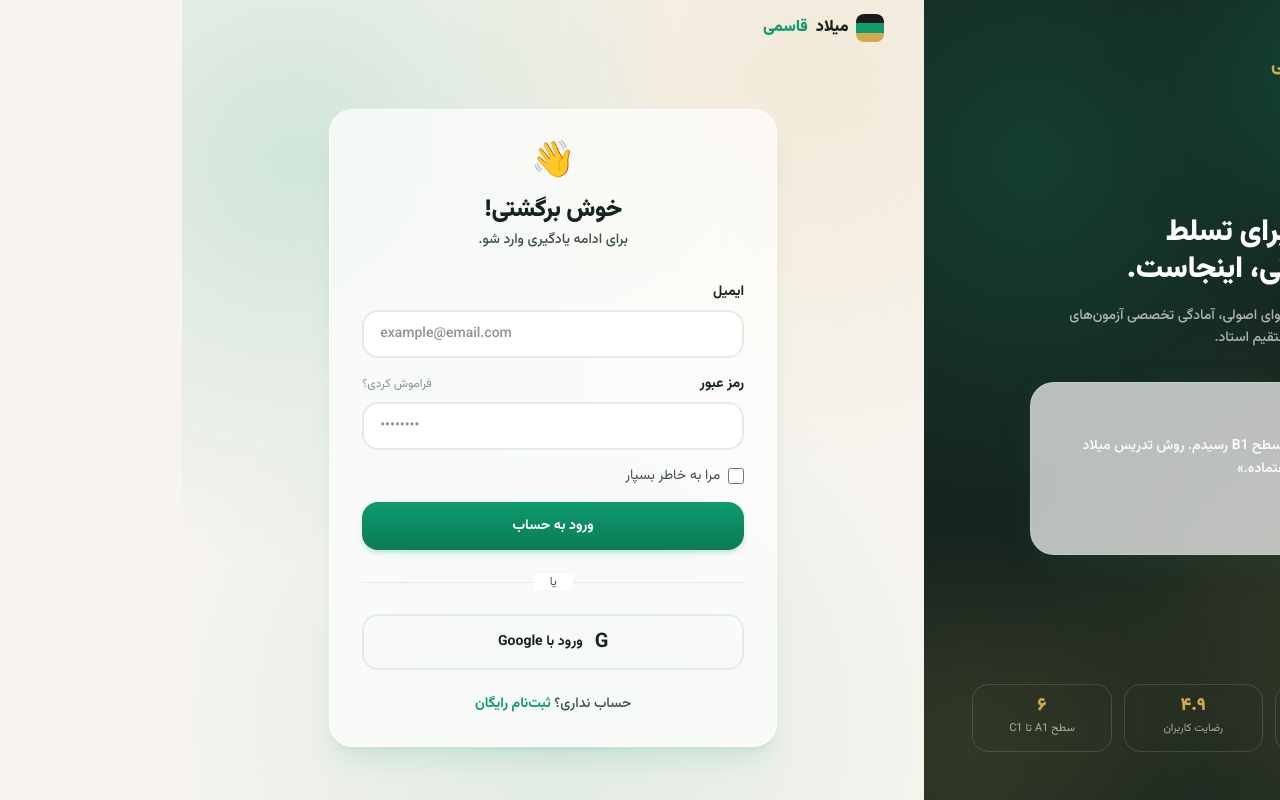
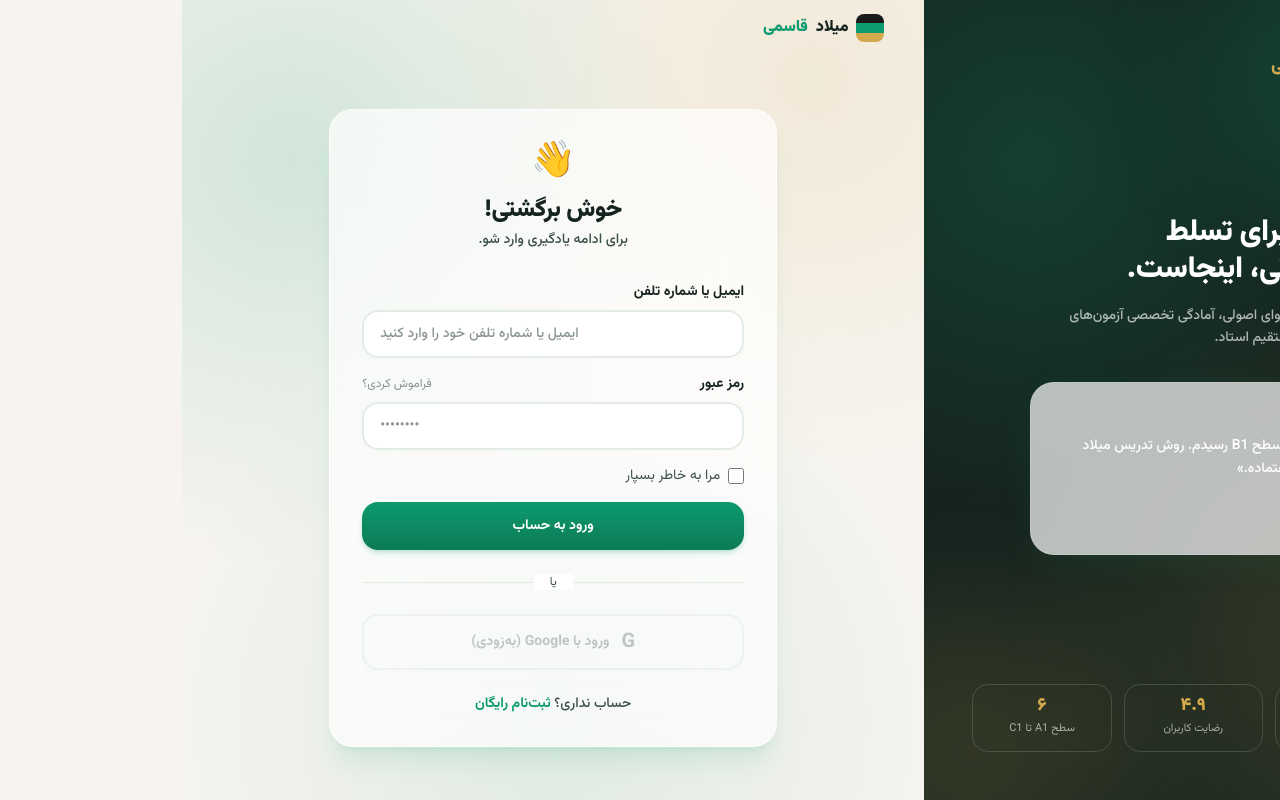
Before and after one commit to mgh13674195-bot/miladzaban-next, a Next.js app: page /login in a window 1280 px wide. Built offline with nearby package versions, Linux system fonts and the light colour scheme.

Commit message:
fix: make auth forms honest pending real backend

```diff
--- a/src/app/login/page.tsx
+++ b/src/app/login/page.tsx
@@ -1,8 +1,39 @@
 'use client'
+import { useState } from 'react'
 import Link from 'next/link'
 import AuthTrustPanel from '@/components/auth/AuthTrustPanel'
 
+const EMAIL_RE = /^[^\s@]+@[^\s@]+\.[^\s@]+$/
+const PHONE_RE = /^\+?[0-9]{8,15}$/
+
+function validateIdentifier(value: string): string | null {
+  const trimmed = value.trim()
+  if (!trimmed) return 'لطفاً ایمیل یا شماره تلفن را وارد کنید'
+  const isEmail = trimmed.includes('@')
+  const normalizedPhone = trimmed.replace(/[\s-]/g, '')
+  if (isEmail ? !EMAIL_RE.test(trimmed) : !PHONE_RE.test(normalizedPhone)) {
+    return 'ایمیل یا شماره تلفن معتبر وارد کنید'
+  }
+  return null
+}
+
 export default function LoginPage() {
+  const [identifier, setIdentifier] = useState('')
+  const [error, setError] = useState<string | null>(null)
+  const [notice, setNotice] = useState(false)
+
+  const handleSubmit = (e: React.FormEvent) => {
+    e.preventDefault()
+    const validationError = validateIdentifier(identifier)
+    if (validationError) {
+      setError(validationError)
+      setNotice(false)
+      return
+    }
+    setError(null)
+    setNotice(true)
+  }
+
   return (
     <div className="min-h-screen flex">
       {/* Branded trust panel — desktop only */}
@@ -31,10 +62,18 @@ export default function LoginPage() {
                 <p className="text-sm text-ink-soft">برای ادامه یادگیری وارد شو.</p>
               </div>
 
-              <form className="space-y-4" onSubmit={(e) => e.preventDefault()}>
+              <form className="space-y-4" onSubmit={handleSubmit}>
                 <div>
-                  <label className="input-label">ایمیل</label>
-                  <input type="email" className="input" placeholder="example@email.com" dir="ltr" />
+                  <label className="input-label">ایمیل یا شماره تلفن</label>
+                  <input
+                    type="text"
+                    className="input"
+                    placeholder="ایمیل یا شماره تلفن خود را وارد کنید"
+                    dir="ltr"
+                    value={identifier}
+                    onChange={(e) => { setIdentifier(e.target.value); setError(null); setNotice(false) }}
+                  />
+                  {error && <p className="text-xs text-red-600 mt-1.5">{error}</p>}
                 </div>
                 <div>
                   <div className="flex items-center justify-between mb-2">
@@ -52,6 +91,12 @@ export default function LoginPage() {
                 <button type="submit" className="btn-primary w-full justify-center text-sm py-3.5">
                   ورود به حساب
                 </button>
+
+                {notice && (
+                  <p className="text-xs text-ink-soft bg-cream border border-line rounded-xl p-3 leading-relaxed">
+                    ورود هنوز فعال نشده است. این بخش به‌زودی با سیستم امن ایمیل یا شماره تلفن راه‌اندازی می‌شود.
+                  </p>
+                )}
               </form>
 
               <div className="relative my-6">
@@ -59,8 +104,13 @@ export default function LoginPage() {
                 <div className="relative flex justify-center"><span className="bg-white px-4 text-xs text-ink-soft">یا</span></div>
               </div>
 
-              <button className="w-full flex items-center justify-center gap-3 border-2 border-line rounded-2xl py-3 text-sm font-bold text-ink hover:border-ink hover:bg-cream transition-all">
-                <span className="text-xl">G</span> ورود با Google
+              <button
+                type="button"
+                disabled
+                title="به‌زودی"
+                className="w-full flex items-center justify-center gap-3 border-2 border-line rounded-2xl py-3 text-sm font-bold text-ink-soft/50 opacity-60 cursor-not-allowed"
+              >
+                <span className="text-xl">G</span> ورود با Google (به‌زودی)
               </button>
 
               <p className="text-center text-sm text-ink-soft mt-6">
--- a/src/app/signup/page.tsx
+++ b/src/app/signup/page.tsx
@@ -1,8 +1,39 @@
 'use client'
+import { useState } from 'react'
 import Link from 'next/link'
 import AuthTrustPanel from '@/components/auth/AuthTrustPanel'
 
+const EMAIL_RE = /^[^\s@]+@[^\s@]+\.[^\s@]+$/
+const PHONE_RE = /^\+?[0-9]{8,15}$/
+
+function validateIdentifier(value: string): string | null {
+  const trimmed = value.trim()
+  if (!trimmed) return 'لطفاً ایمیل یا شماره تلفن را وارد کنید'
+  const isEmail = trimmed.includes('@')
+  const normalizedPhone = trimmed.replace(/[\s-]/g, '')
+  if (isEmail ? !EMAIL_RE.test(trimmed) : !PHONE_RE.test(normalizedPhone)) {
+    return 'ایمیل یا شماره تلفن معتبر وارد کنید'
+  }
+  return null
+}
+
 export default function SignupPage() {
+  const [identifier, setIdentifier] = useState('')
+  const [error, setError] = useState<string | null>(null)
+  const [notice, setNotice] = useState(false)
+
+  const handleSubmit = (e: React.FormEvent) => {
+    e.preventDefault()
+    const validationError = validateIdentifier(identifier)
+    if (validationError) {
+      setError(validationError)
+      setNotice(false)
+      return
+    }
+    setError(null)
+    setNotice(true)
+  }
+
   return (
     <div className="min-h-screen flex">
       {/* Branded trust panel — desktop only */}
@@ -30,14 +61,22 @@ export default function SignupPage() {
                 <p className="text-sm text-ink-soft">اولین درس را رایگان شروع کن.</p>
               </div>
 
-              <form className="space-y-4" onSubmit={(e) => e.preventDefault()}>
+              <form className="space-y-4" onSubmit={handleSubmit}>
                 <div>
                   <label className="input-label">نام و نام خانوادگی</label>
                   <input type="text" className="input" placeholder="مثلاً علی رضایی" />
                 </div>
                 <div>
-                  <label className="input-label">ایمیل</label>
-                  <input type="email" className="input" placeholder="example@email.com" dir="ltr" />
+                  <label className="input-label">ایمیل یا شماره تلفن</label>
+                  <input
+                    type="text"
+                    className="input"
+                    placeholder="ایمیل یا شماره تلفن خود را وارد کنید"
+                    dir="ltr"
+                    value={identifier}
+                    onChange={(e) => { setIdentifier(e.target.value); setError(null); setNotice(false) }}
+                  />
+                  {error && <p className="text-xs text-red-600 mt-1.5">{error}</p>}
                 </div>
                 <div>
                   <label className="input-label">رمز عبور</label>
@@ -59,6 +98,12 @@ export default function SignupPage() {
                 <button type="submit" className="btn-primary w-full justify-center text-sm py-3.5">
                   ایجاد حساب رایگان
                 </button>
+
+                {notice && (
+                  <p className="text-xs text-ink-soft bg-cream border border-line rounded-xl p-3 leading-relaxed">
+                    ثبت‌نام هنوز فعال نشده است. این بخش به‌زودی با سیستم امن ایمیل یا شماره تلفن راه‌اندازی می‌شود.
+                  </p>
+                )}
               </form>
 
               <div className="relative my-6">
@@ -66,8 +111,13 @@ export default function SignupPage() {
                 <div className="relative flex justify-center"><span className="bg-white px-4 text-xs text-ink-soft">یا</span></div>
               </div>
 
-              <button className="w-full flex items-center justify-center gap-3 border-2 border-line rounded-2xl py-3 text-sm font-bold text-ink hover:border-ink hover:bg-cream transition-all">
-                <span className="text-xl">G</span> ثبت‌نام با Google
+              <button
+                type="button"
+                disabled
+                title="به‌زودی"
+                className="w-full flex items-center justify-center gap-3 border-2 border-line rounded-2xl py-3 text-sm font-bold text-ink-soft/50 opacity-60 cursor-not-allowed"
+              >
+                <span className="text-xl">G</span> ثبت‌نام با Google (به‌زودی)
               </button>
 
               <p className="text-center text-sm text-ink-soft mt-6">
```
